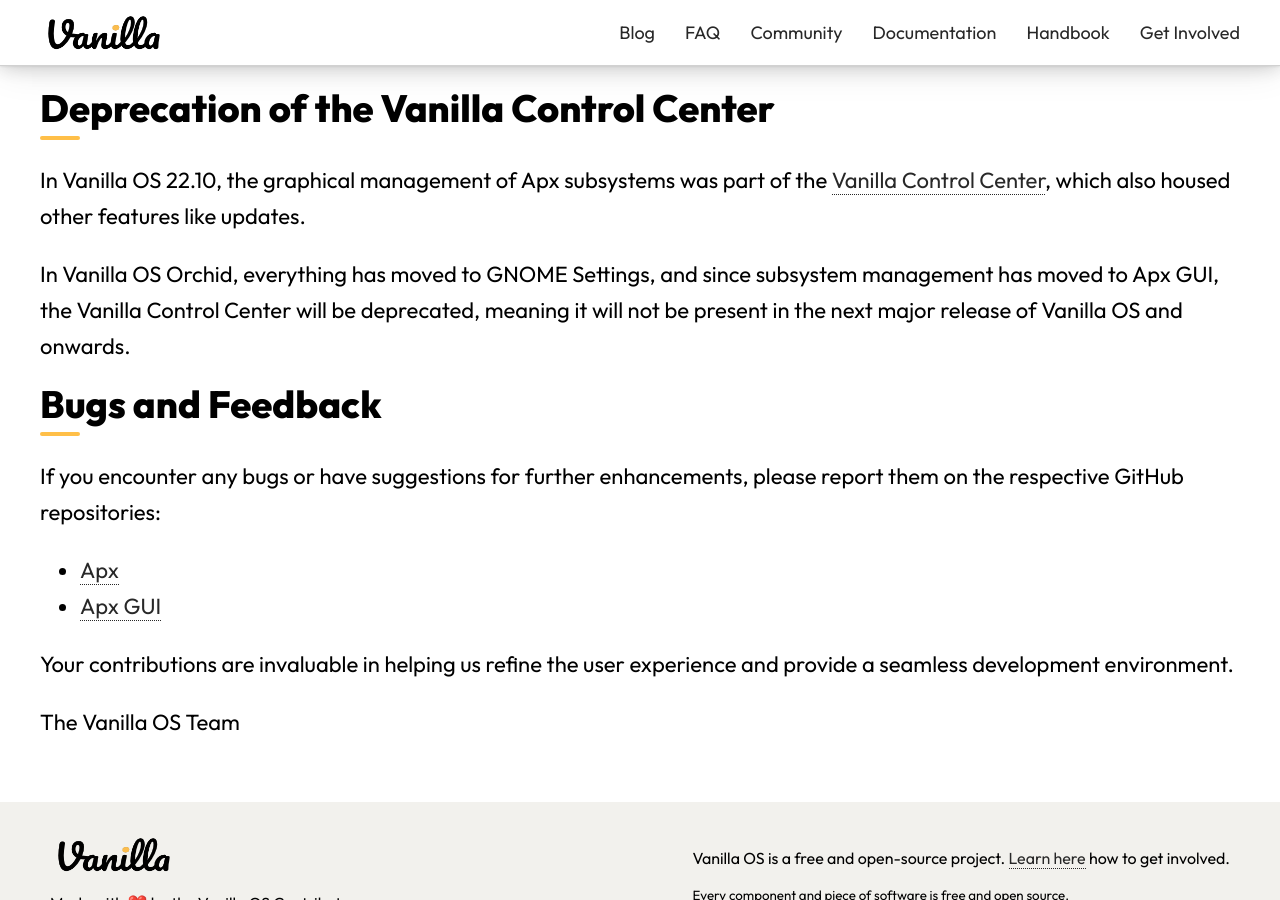
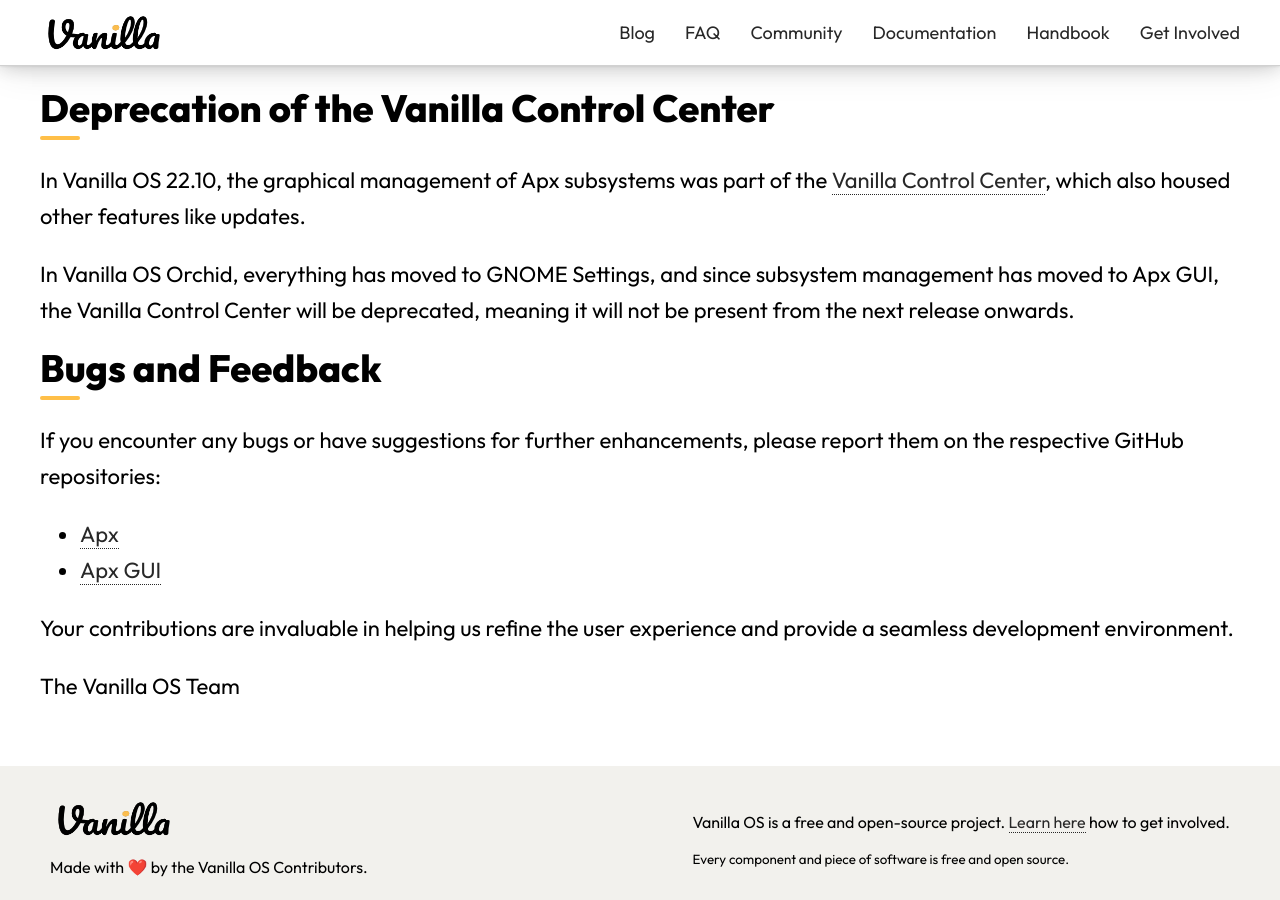
Before and after one commit to Vanilla-OS/website, a Jekyll site: the page built from _posts/2023-07-05-vanilla-os-orchid-devlog.md, in a window 1280 px wide and 900 px high, scrolled down 5088 px. Built offline with Jekyll 4.4.1, drawn with Linux system fonts in a browser that asks for light colours; nearby versions of some CDN libraries; a style sheet for code colours, icons or effects is not loaded.

Commit message:
Orchid devlog2: fix vanilla control center sentence

```diff
--- a/_posts/2023-07-05-vanilla-os-orchid-devlog.md
+++ b/_posts/2023-07-05-vanilla-os-orchid-devlog.md
@@ -112,7 +112,7 @@
 
 In Vanilla OS 22.10, the graphical management of Apx subsystems was part of the [Vanilla Control Center](https://github.com/Vanilla-OS/vanilla-control-center), which also housed other features like updates.
 
-In Vanilla OS Orchid, everything has moved to GNOME Settings, and since subsystem management has moved to Apx GUI, the Vanilla Control Center will be deprecated, meaning it will not be present in the next major release of Vanilla OS and onwards.
+In Vanilla OS Orchid, everything has moved to GNOME Settings, and since subsystem management has moved to Apx GUI, the Vanilla Control Center will be deprecated, meaning it will not be present from the next release onwards.
 
 ## Bugs and Feedback
 
```
